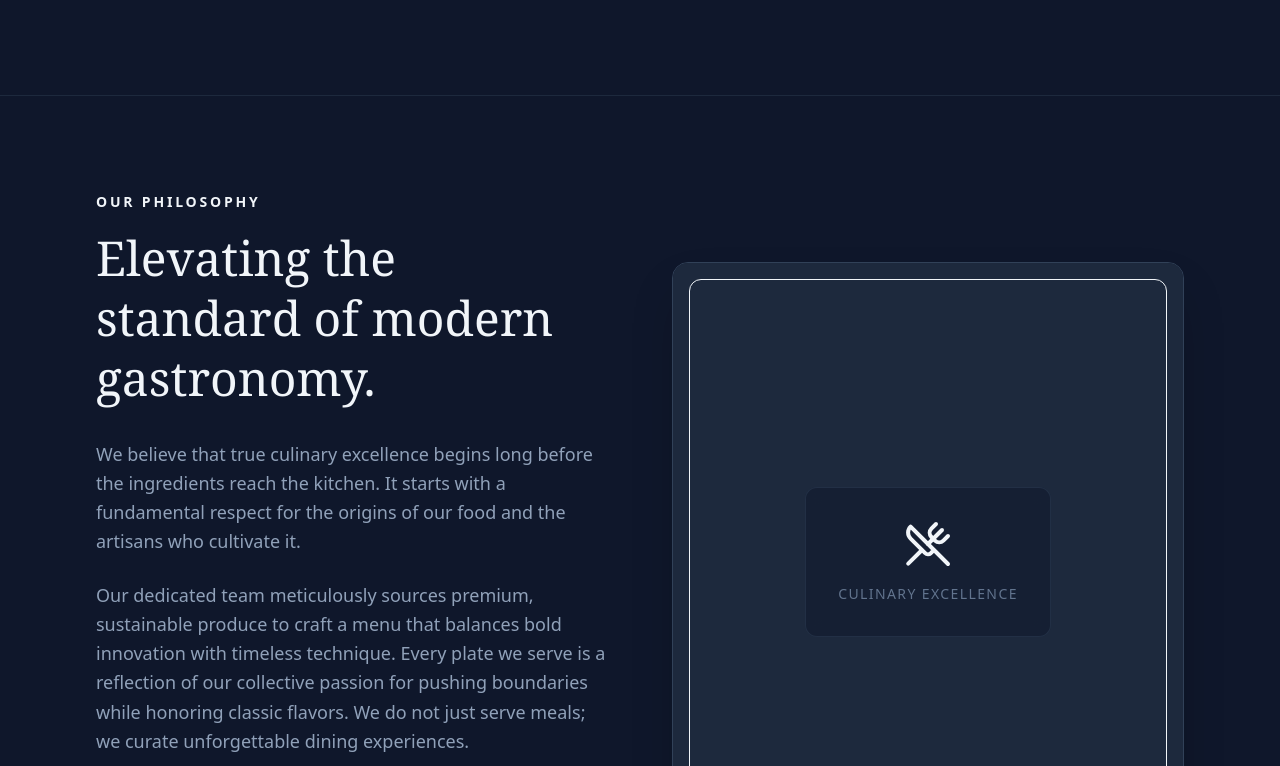
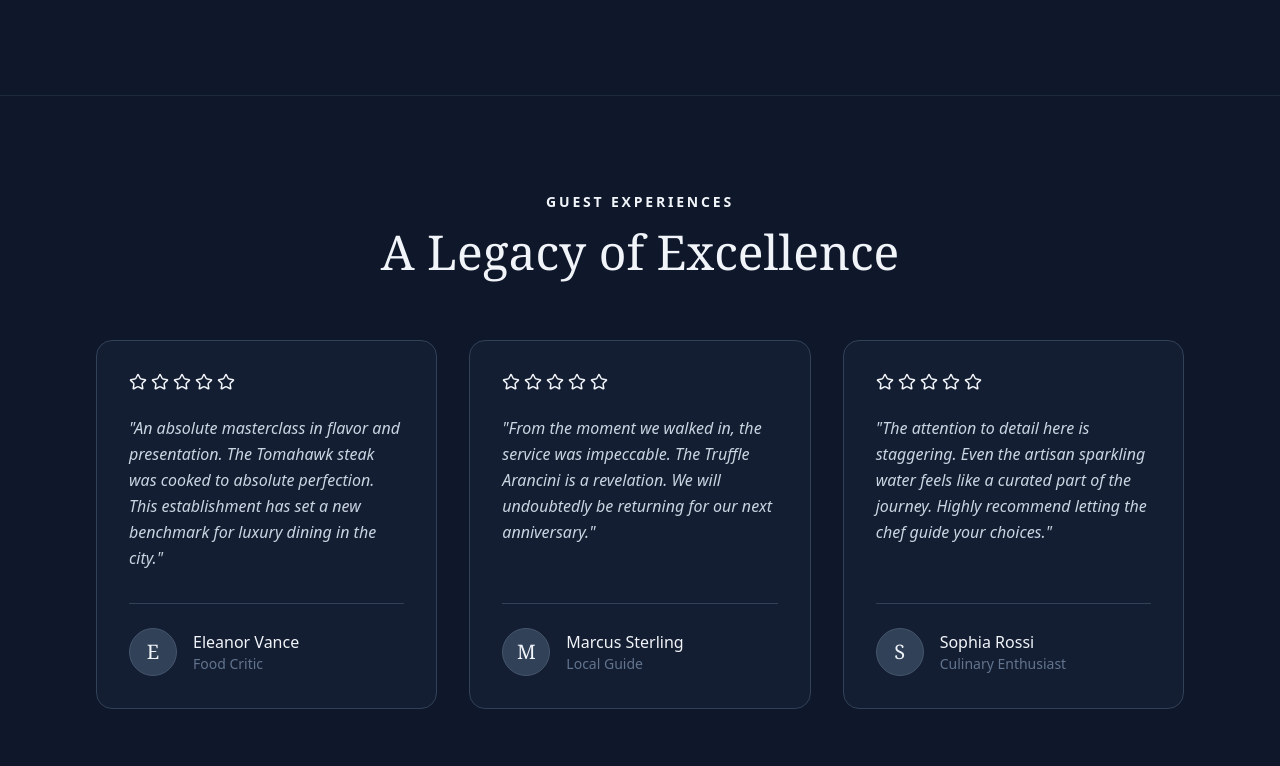
Before and after one commit to Prince-Dev-Git/pd-cafe, a Next.js app: page / in a window 1280 px wide. Shown: the part 3354-4120 px from the top of the page. Built offline with nearby package versions, Linux system fonts and the light colour scheme.

Commit message:
feat: add About Us and Reviews sections- Issue update

```diff
--- a/app/page.tsx
+++ b/app/page.tsx
@@ -20,7 +20,7 @@ export default function Home() {
       <Hero />
       <About />
       <Menu />
-      <About />
+      <Reviews />
       <Contact />
       <Chatbot />
       <CartDrawer />
```
